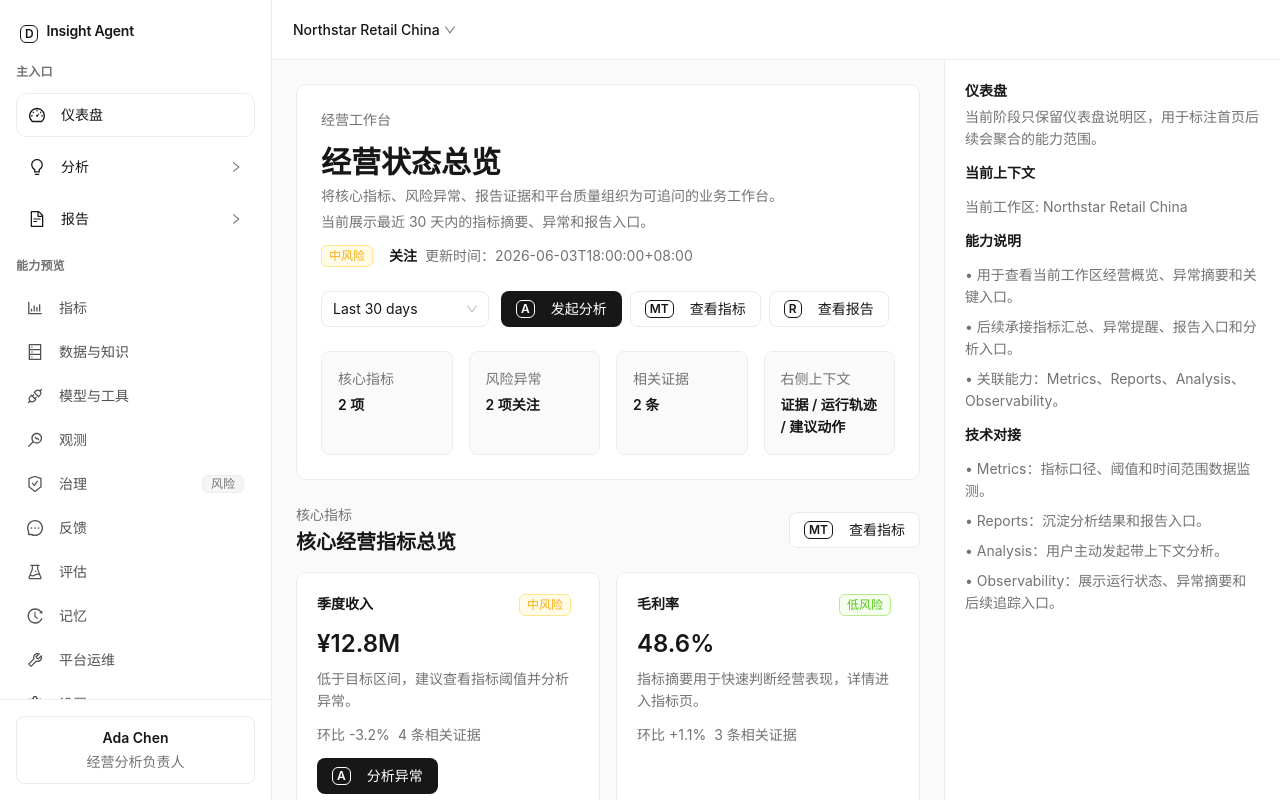
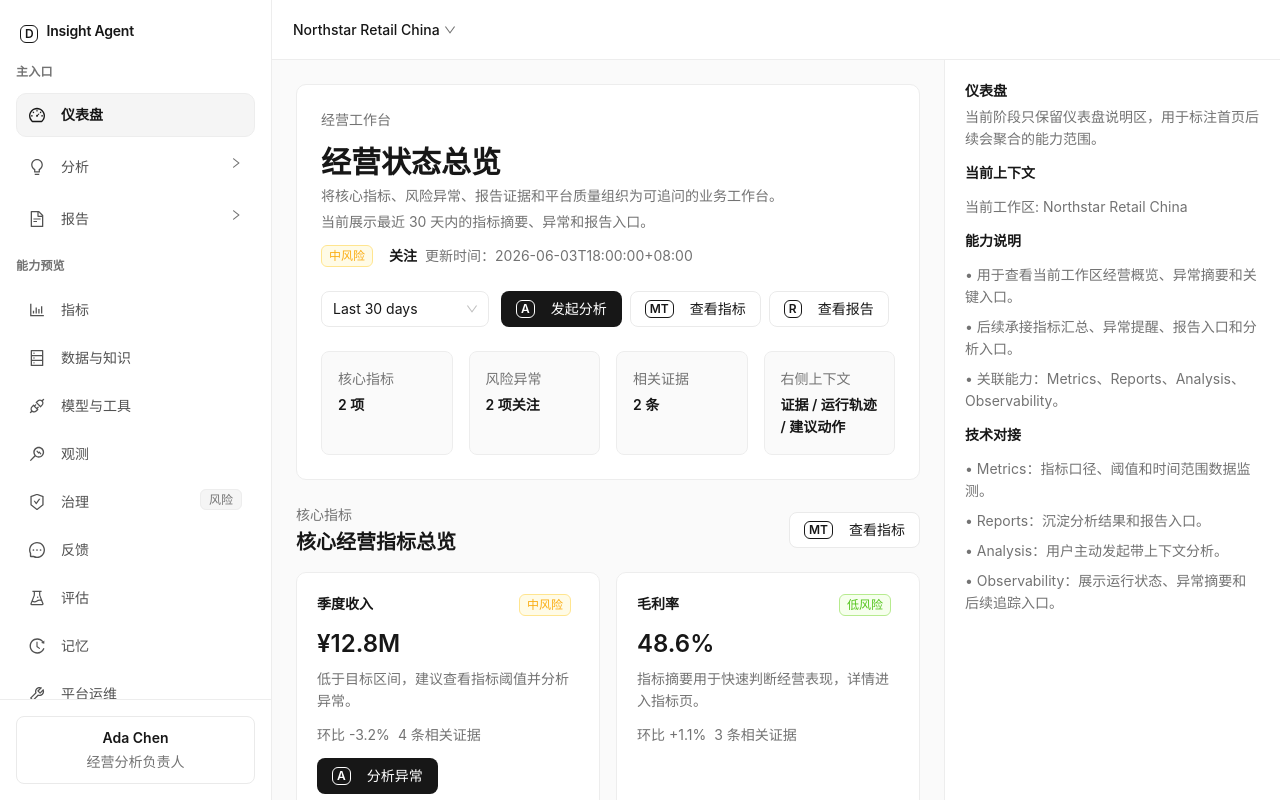
Before and after one commit to arveno/insight-agent-platform, a React (Vite) app in the folder apps/web/: page / in a window 1280 px wide. Built offline with nearby package versions, Linux system fonts and the light colour scheme.

Commit message:
fix: unify shell nav items and pin analysis composer

```diff
--- a/apps/web/src/pages/analysis/Page.tsx
+++ b/apps/web/src/pages/analysis/Page.tsx
@@ -1,5 +1,5 @@
 import { useAnalysisConversationState, type AnalysisConversationController } from "../../features/agent-analysis/hooks/useAnalysisConversationState";
-import { ResponsivePageShell } from "../../shared";
+import { theme } from "antd";
 import { type WebPageProps } from "../_shared";
 import { AnalysisSections } from "./sections";
 
@@ -10,8 +10,21 @@ export type AnalysisPageContentProps = WebPageProps & {
 export function AnalysisPageContent({
   conversationState,
 }: AnalysisPageContentProps) {
+  const { token } = theme.useToken();
+
   return (
-    <ResponsivePageShell>
+    <div
+      style={{
+        boxSizing: "border-box",
+        display: "flex",
+        flexDirection: "column",
+        height: "100%",
+        minHeight: 0,
+        padding: token.paddingLG,
+        width: "100%"
+      }}
+    >
+      <div style={{ display: "flex", flex: "1 1 auto", minHeight: 0, minWidth: 0 }}>
         <AnalysisSections
           analysisDraft={conversationState.analysisDraft}
           composerMode={conversationState.composerMode}
@@ -25,7 +38,8 @@ export function AnalysisPageContent({
           onSelectFollowUpSuggestion={conversationState.onSelectFollowUpSuggestion}
           selectedSession={conversationState.selectedSession}
         />
-    </ResponsivePageShell>
+      </div>
+    </div>
   );
 }
 
--- a/apps/web/src/pages/analysis/sections/AnalysisSections.tsx
+++ b/apps/web/src/pages/analysis/sections/AnalysisSections.tsx
@@ -50,10 +50,10 @@ export function AnalysisSections({
         border: `1px solid ${token.colorBorderSecondary}`,
         borderRadius: token.borderRadiusLG,
         display: "flex",
+        flex: "1 1 auto",
         flexDirection: "column",
-        height: "calc(100vh - 156px)",
-        maxHeight: 860,
-        minHeight: 620,
+        height: "100%",
+        minHeight: 0,
         overflow: "hidden",
         width: "100%"
       }}
--- a/apps/web/src/shared/layout/shell/LeftNav.tsx
+++ b/apps/web/src/shared/layout/shell/LeftNav.tsx
@@ -1,8 +1,9 @@
 import type { ReactNode } from "react";
 import { RightOutlined } from "@ant-design/icons";
-import { Button, Flex, Space, Typography, theme } from "antd";
+import { Space, Typography, theme } from "antd";
 
 import { shellThemeTokens } from "../../theme";
+import { ShellNavListItem } from "./ShellNavListItem";
 
 export type NavigationItem = {
   badge?: ReactNode;
@@ -71,81 +72,10 @@ export function LeftNav({ groups, onSelect, selectedKey }: LeftNavProps) {
             style={{ width: "100%" }}
           >
             {group.items.map((item) => {
-              const isPrimary = group.kind === "primary";
               const isSelected = selectedKey === item.key;
-              const iconColor = isSelected
-                ? token.colorPrimary
-                : isPrimary
-                  ? token.colorText
-                  : token.colorTextSecondary;
-              const itemBackground = isSelected
-                ? isPrimary
-                  ? token.colorBgContainer
-                  : token.colorFillSecondary
-                : "transparent";
-              const itemBorderColor =
-                isSelected && isPrimary ? token.colorBorderSecondary : "transparent";
-              const itemTextColor =
-                isPrimary || isSelected ? token.colorText : token.colorTextSecondary;
-              const showEntryArrow = isPrimary && (item.key === "analysis" || item.key === "reports");
-
-              return (
-                <Button
-                  aria-current={isSelected ? "page" : undefined}
-                  block
-                  disabled={item.disabled}
-                  key={item.key}
-                  onClick={() => onSelect?.(item.key)}
-                  style={{
-                    alignItems: "center",
-                    background: itemBackground,
-                    border: `${shellThemeTokens.surfaceBorderWidth}px solid ${itemBorderColor}`,
-                    borderRadius: shellThemeTokens.borderRadiusLG,
-                    boxShadow: "none",
-                    display: "flex",
-                    height: "auto",
-                    justifyContent: "space-between",
-                    paddingBlock: isPrimary
-                      ? shellThemeTokens.navPrimaryPaddingBlock
-                      : shellThemeTokens.navPreviewPaddingBlock,
-                    paddingInline: isPrimary
-                      ? shellThemeTokens.navPrimaryPaddingInline
-                      : shellThemeTokens.navPreviewPaddingInline
-                  }}
-                  type="text"
-                >
-                  <Flex align="center" gap={token.marginXS} style={{ minWidth: 0 }}>
-                    <span
-                      style={{
-                        color: iconColor,
-                        display: "inline-flex"
-                      }}
-                    >
-                      {item.icon}
-                    </span>
-                    <Typography.Text
-                      ellipsis
-                      style={{
-                        color: itemTextColor,
-                        textAlign: "left"
-                      }}
-                    >
-                      {item.label}
-                    </Typography.Text>
-                  </Flex>
-                  {showEntryArrow ? (
-                    <span
-                      aria-hidden="true"
-                      style={{
-                        color: isSelected ? token.colorTextSecondary : token.colorTextDescription,
-                        display: "inline-flex",
-                        fontSize: token.fontSizeSM
-                      }}
-                    >
-                      <RightOutlined />
-                    </span>
-                  ) : null}
-                  {item.badge ? (
+              const showEntryArrow =
+                group.kind === "primary" && (item.key === "analysis" || item.key === "reports");
+              const badge = item.badge ? (
                 <span
                   style={{
                     background: token.colorFillSecondary,
@@ -160,8 +90,39 @@ export function LeftNav({ groups, onSelect, selectedKey }: LeftNavProps) {
                 >
                   {item.badge}
                 </span>
+              ) : null;
+              const rightContent =
+                showEntryArrow || badge ? (
+                  <>
+                    {showEntryArrow ? (
+                      <span
+                        aria-hidden="true"
+                        style={{
+                          color: isSelected
+                            ? token.colorTextSecondary
+                            : token.colorTextDescription,
+                          display: "inline-flex",
+                          fontSize: token.fontSizeSM
+                        }}
+                      >
+                        <RightOutlined />
+                      </span>
                     ) : null}
-                </Button>
+                    {badge}
+                  </>
+                ) : undefined;
+
+              return (
+                <ShellNavListItem
+                  ariaCurrent={isSelected ? "page" : undefined}
+                  disabled={item.disabled}
+                  icon={item.icon}
+                  key={item.key}
+                  label={item.label}
+                  onClick={() => onSelect?.(item.key)}
+                  rightContent={rightContent}
+                  selected={isSelected}
+                />
               );
             })}
           </Space>
--- /dev/null
+++ b/apps/web/src/shared/layout/shell/ShellNavListItem.tsx
@@ -0,0 +1,90 @@
+import { useState, type ReactNode } from "react";
+import { Flex, Space, Typography, theme } from "antd";
+
+import { shellThemeTokens } from "../../theme";
+
+export type ShellNavListItemProps = {
+  ariaCurrent?: "page";
+  ariaPressed?: boolean;
+  disabled?: boolean;
+  icon?: ReactNode;
+  label: ReactNode;
+  onClick?: () => void;
+  rightContent?: ReactNode;
+  selected?: boolean;
+};
+
+export function ShellNavListItem({
+  ariaCurrent,
+  ariaPressed,
+  disabled = false,
+  icon,
+  label,
+  onClick,
+  rightContent,
+  selected = false
+}: ShellNavListItemProps) {
+  const { token } = theme.useToken();
+  const [isHovered, setIsHovered] = useState(false);
+  const textColor = selected ? token.colorText : token.colorTextSecondary;
+  const background = selected
+    ? token.colorFillSecondary
+    : isHovered && !disabled
+      ? token.colorFillTertiary
+      : "transparent";
+  const borderColor =
+    selected || (isHovered && !disabled) ? token.colorBorderSecondary : "transparent";
+
+  return (
+    <button
+      aria-current={selected ? ariaCurrent : undefined}
+      aria-pressed={ariaPressed}
+      disabled={disabled}
+      onBlur={() => setIsHovered(false)}
+      onClick={onClick}
+      onFocus={() => setIsHovered(true)}
+      onMouseEnter={() => setIsHovered(true)}
+      onMouseLeave={() => setIsHovered(false)}
+      style={{
+        appearance: "none",
+        background,
+        border: `${shellThemeTokens.surfaceBorderWidth}px solid ${borderColor}`,
+        borderRadius: shellThemeTokens.borderRadiusLG,
+        color: textColor,
+        cursor: disabled ? "not-allowed" : "pointer",
+        display: "flex",
+        justifyContent: "space-between",
+        minWidth: 0,
+        opacity: disabled ? 0.5 : 1,
+        paddingBlock: shellThemeTokens.navPrimaryPaddingBlock,
+        paddingInline: shellThemeTokens.navPrimaryPaddingInline,
+        textAlign: "left",
+        transition: "background-color 120ms ease, border-color 120ms ease, color 120ms ease",
+        width: "100%"
+      }}
+      type="button"
+    >
+      <Flex align="center" gap={token.marginXS} style={{ minWidth: 0 }}>
+        {icon ? (
+          <span
+            style={{
+              color: textColor,
+              display: "inline-flex",
+              flex: "0 0 auto"
+            }}
+          >
+            {icon}
+          </span>
+        ) : null}
+        <Typography.Text ellipsis strong={selected} style={{ color: textColor, minWidth: 0 }}>
+          {label}
+        </Typography.Text>
+      </Flex>
+      {rightContent ? (
+        <Space size={token.marginXS} style={{ color: textColor, flex: "0 0 auto" }}>
+          {rightContent}
+        </Space>
+      ) : null}
+    </button>
+  );
+}
--- a/apps/web/src/shared/layout/shell/index.ts
+++ b/apps/web/src/shared/layout/shell/index.ts
@@ -3,8 +3,10 @@ export { HeaderBar } from "./HeaderBar";
 export { LeftNav } from "./LeftNav";
 export { ObjectListNav } from "./ObjectListNav";
 export { RightAssistPanel } from "./RightAssistPanel";
+export { ShellNavListItem } from "./ShellNavListItem";
 export type { AppShellLayoutProps } from "./AppShellLayout";
 export type { HeaderBarProps, HeaderBarWorkspaceOption } from "./HeaderBar";
 export type { LeftNavProps, NavigationGroup, NavigationItem } from "./LeftNav";
 export type { ObjectListNavItem, ObjectListNavProps } from "./ObjectListNav";
 export type { RightAssistPanelProps } from "./RightAssistPanel";
+export type { ShellNavListItemProps } from "./ShellNavListItem";
```
Also changed, not shown: apps/web/src/shared/layout/shell/ObjectListNav.tsx (+12 -56 lines), 1 other file (tests, documents, lock files or other folders). Lines whose indentation alone changed are shown as unchanged.
